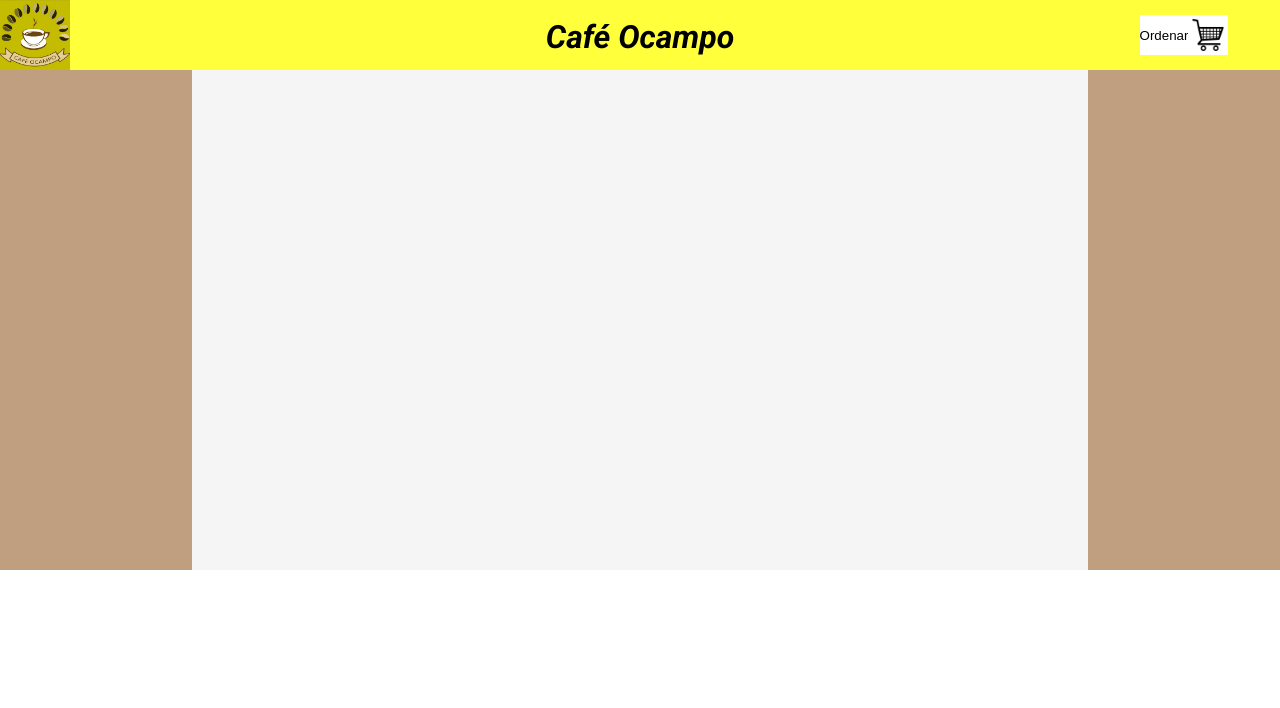
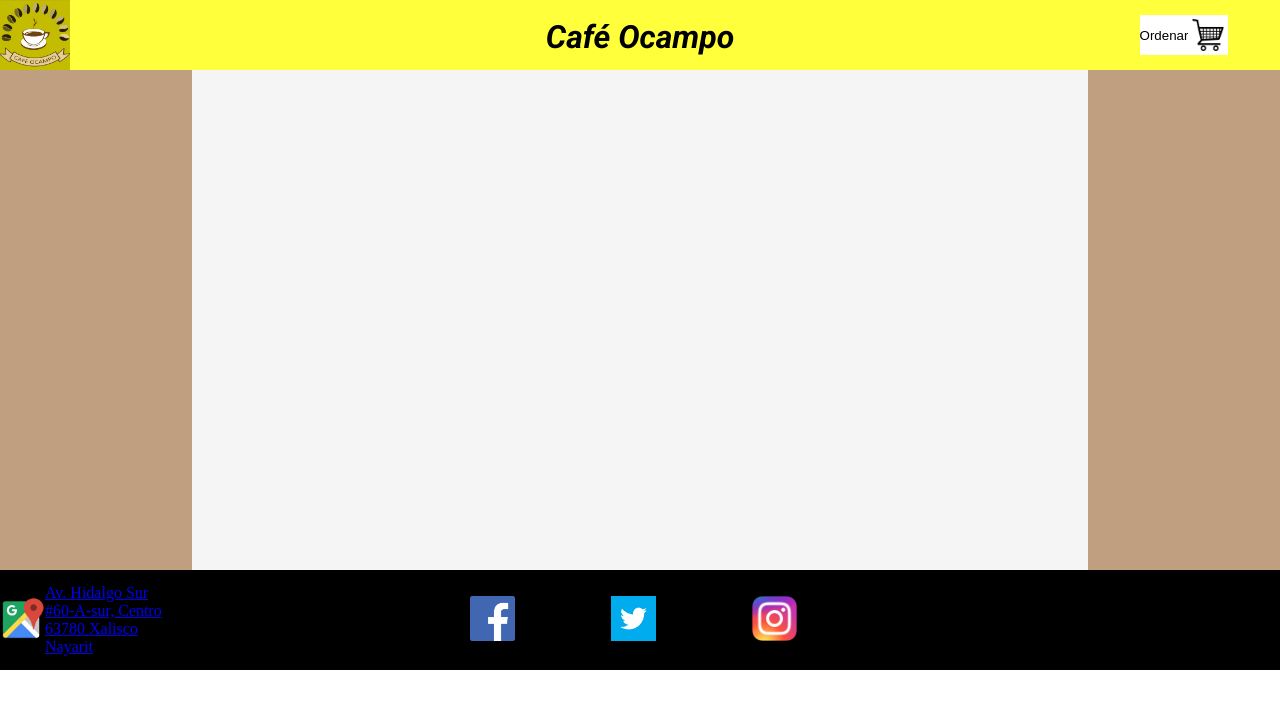
Before and after one commit to marco9505/CafeOcampo, a plain HTML site: page index.html in a window 1280 px wide. Drawn offline with Linux system fonts and the light colour scheme.

Commit message:
footer anadido

```diff
--- a/index.html
+++ b/index.html
@@ -31,9 +31,28 @@
         <section id="izquierda" class="Extremo">
         </section>
         <section id="Centro">
+
         </section>
         <section id="derecha"class="Extremo">
         </section>
     </section>
+    <footer class="PieDePagina">
+        <div id="direccion" class="FT1">
+            <div style="width: 45px;"><a target="_blank" href="https://www.google.com/maps/place/Cafe+Ocampo/@21.4416122,-104.900406,20z/data=!4m5!3m4!1s0x84273118e50c1987:0x2014abadf1252209!8m2!3d21.4416301!4d-104.9001479">
+                <img style="width:45px; height: 45px;" src="PinGMaps.PNG"></a></div>
+            <div ><a target="_blank" href="https://www.google.com/maps/place/Cafe+Ocampo/@21.4416122,-104.900406,20z/data=!4m5!3m4!1s0x84273118e50c1987:0x2014abadf1252209!8m2!3d21.4416301!4d-104.9001479">
+                  <p style="color: aliceblue;"> Av. Hidalgo Sur <br>#60-A-sur, Centro<br> 63780 Xalisco<br> Nayarit
+                  </a></p>
+            </div>
+        </div>
+        <div class="FT">
+            <a href="https://es-es.facebook.com/" target="_blank"><img style="width: 45px; height: 45px;" src="FB.png"></a>
+            <a href="https://twitter.com/?lang=es" target="_blank"><img style="width: 45px; height: 45px;" src="TWT.jpg"></a>
+            <a href="https://www.instagram.com/?hl=es-la" target="_blank"><img style="width: 45px; height: 45px;" src="INT.png"></a>
+        </div>
+        <div class="FT">
+        </div>
+    </footer>
+
 </body>
 </html>
--- a/main.css
+++ b/main.css
@@ -74,3 +74,27 @@ img{
     width: 70%;
     height: 500px;
 }
+.PieDePagina{
+    margin-top: 570px
+    width: 100%;
+    height: 100px;
+    background-color: black;
+    display: flex;
+}
+.FT1{
+    width: 33%;
+    height: 100%;
+    display: flex;
+    align-items: center;
+}
+.FT{
+    width: 33%;
+    height: 100%;
+    display: flex;
+    justify-content: space-around;
+    align-items: center;
+}
+#direcccion{
+    text-align: center;
+    vertical-align: middle;
+}
```
Also changed, not shown: Cafe.jpg (added), FB.png (added), INT.png (added), PinGMaps.PNG (added), TWT.jpg (added).
